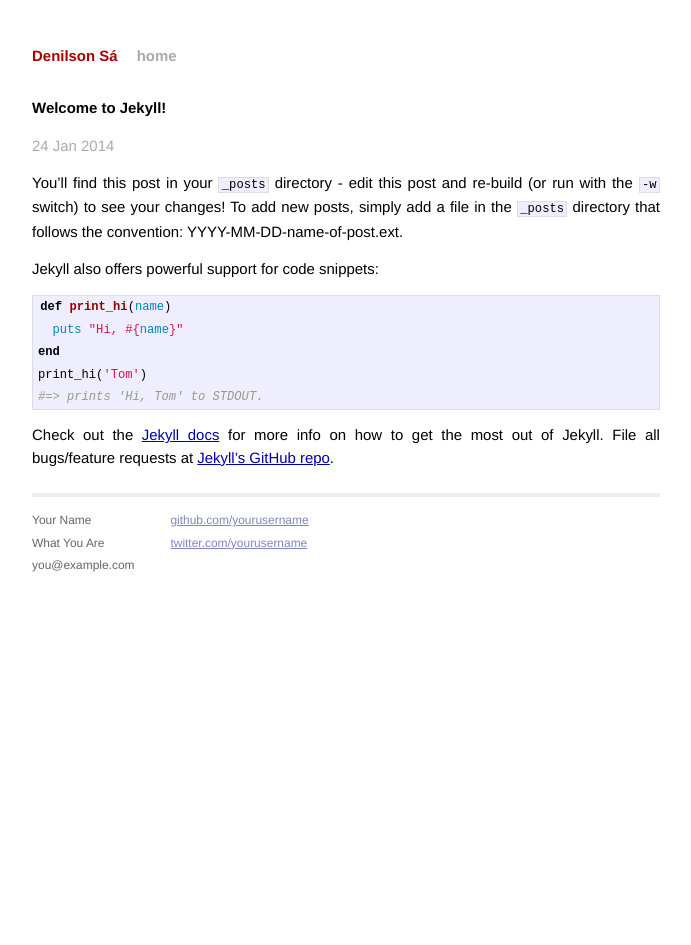
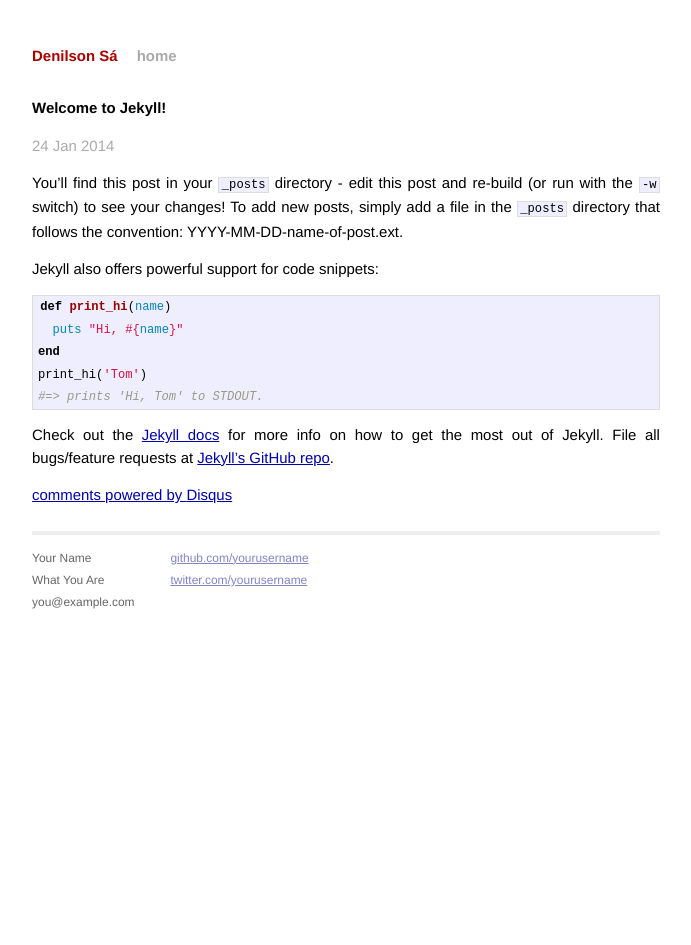
Before and after one commit to denilsonsa/denilsonsa.github.io, a Jekyll site: the page built from _posts/2014-01-24-welcome-to-jekyll.markdown, in a window 1280 px wide. Shown: the whole page, without its empty margins (294-985 px from the left). Built offline with Jekyll 4.4.1, drawn with Linux system fonts in a browser that asks for light colours; comment, search, counter and statistics services are not loaded; some of the changed lines change nothing that is shown.

Commit message:
Adding Disqus comments.

```diff
--- a/_layouts/post.html
+++ b/_layouts/post.html
@@ -1,9 +1,33 @@
 ---
 layout: default
 ---
+<!--
+TODO: Use microdata as described in:
+http://www.ihid.co.uk/blog/markup-your-blog-using-schema-org
+https://developers.google.com/+/web/snippet/
+-->
 <h2>{{ page.title }}</h2>
 <p class="meta">{{ page.date | date_to_string }}</p>
 
 <div class="post">
 {{ content }}
 </div>
+
+<div id="disqus_thread"></div>
+<script type="text/javascript">
+	/* * * CONFIGURATION VARIABLES: EDIT BEFORE PASTING INTO YOUR WEBPAGE * * */
+	// http://help.disqus.com/customer/portal/articles/472098-javascript-configuration-variables
+	var disqus_shortname = 'denilsonsa';
+	var disqus_identifier = '{{ page.id }}';
+	var disqus_title = {{ page.title | jsonify }};
+	//var disqus_url = '';
+
+	/* * * DON'T EDIT BELOW THIS LINE * * */
+	(function() {
+		var dsq = document.createElement('script'); dsq.type = 'text/javascript'; dsq.async = true;
+		dsq.src = '//' + disqus_shortname + '.disqus.com/embed.js';
+		(document.getElementsByTagName('head')[0] || document.getElementsByTagName('body')[0]).appendChild(dsq);
+	})();
+</script>
+<noscript>Please enable JavaScript to view the <a href="http://disqus.com/?ref_noscript">comments powered by Disqus.</a></noscript>
+<a href="http://disqus.com" class="dsq-brlink">comments powered by <span class="logo-disqus">Disqus</span></a>
```
